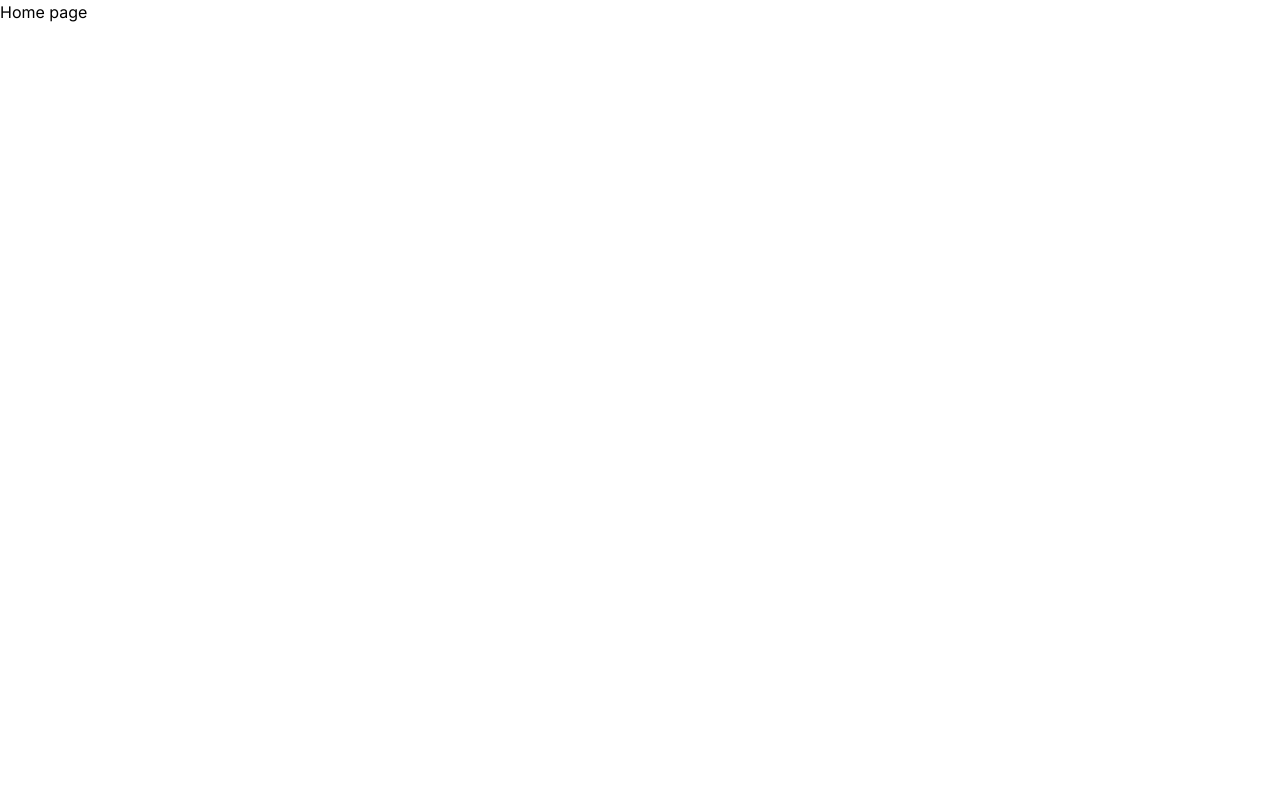
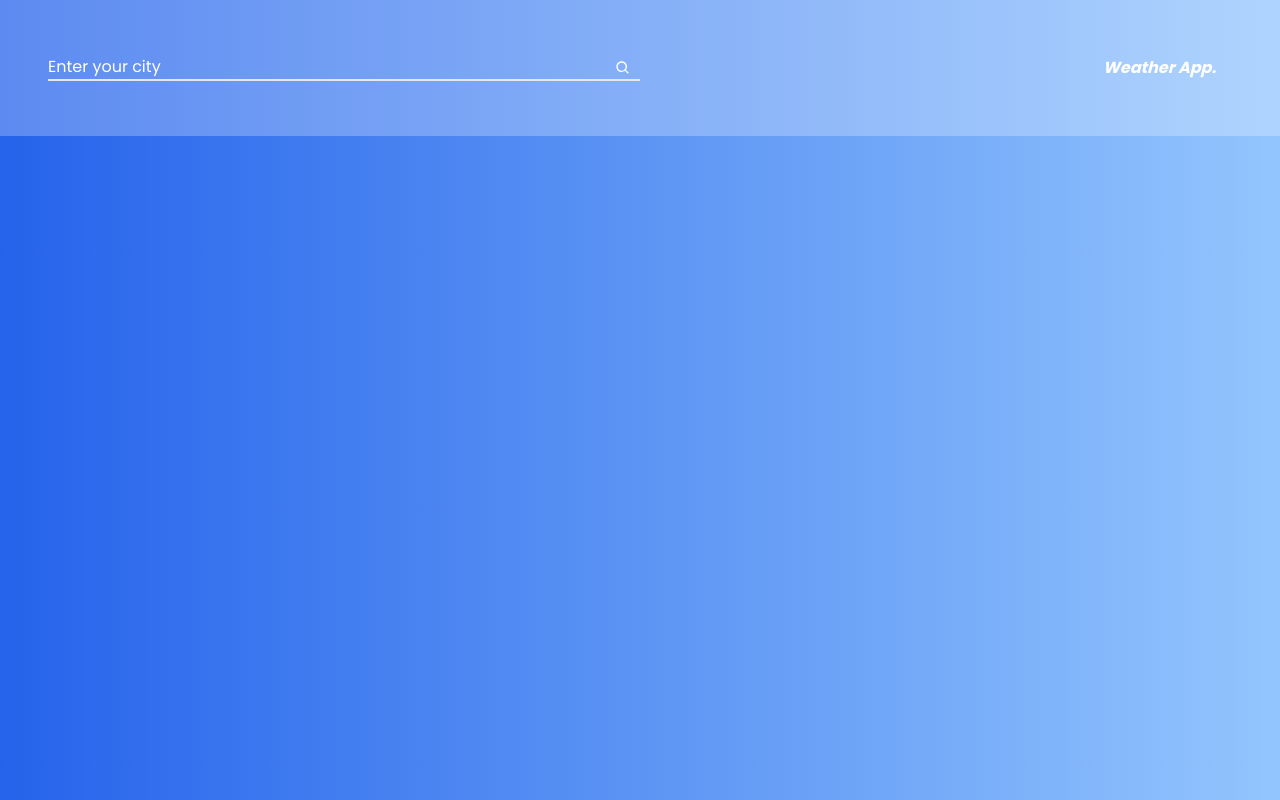
Before and after one commit to volodymyr-davydiuk/weather, a Next.js app: page / in a window 1280 px wide. Built offline with nearby package versions, Linux system fonts and the light colour scheme.

Commit message:
Added header styles.

```diff
--- /dev/null
+++ b/app/component/Input.tsx
@@ -0,0 +1,20 @@
+"use client"
+
+import {BiSearch} from 'react-icons/bi';
+
+const Input = () => {
+  return (
+    <form className="flex items-center md:w-2/4 w-full order-2 md:order-1">
+      <input
+        type="text"
+        placeholder="Enter your city"
+        className="w-full bg-transparent border-b-2 placeholder-white outline-none text-white"
+      />
+      <div className="ml-[-25px] text-white cursor-pointer">
+        <BiSearch />
+      </div>
+    </form>
+  );
+};
+
+export default Input;
--- a/app/layout.tsx
+++ b/app/layout.tsx
@@ -1,13 +1,17 @@
 import type { Metadata } from "next";
-import { Inter } from "next/font/google";
 import "./globals.css";
-
-const inter = Inter({ subsets: ["latin"] });
+import { Poppins } from 'next/font/google';
 
 export const metadata: Metadata = {
   title: "Weather",
   description: "Actual weather in your city.",
 };
+
+const poppins = Poppins({
+  subsets: ["latin"],
+  weight: ["400", "500", "700"],
+  style: ["normal", "italic"]
+})
 
 export default function RootLayout({
   children,
@@ -16,7 +20,7 @@ export default function RootLayout({
 }>) {
   return (
     <html lang="en">
-      <body className={inter.className}>{children}</body>
+      <body className={poppins.className}>{children}</body>
     </html>
   );
 }
--- a/app/page.tsx
+++ b/app/page.tsx
@@ -1,9 +1,17 @@
 "use client"
+
+import Input from './component/Input';
 
 const Home = () => {
   return (
-    <div>
-      Home page
+    <div className="bg-cover bg-gradient-to-r from-blue-600 to-blue-300 h-screen">
+      <div className="bg-white/25 w-full h-fit flex flex-col">
+        {/*Header*/}
+        <div className="flex flex-col md:flex-row justify-between items-center p-12">
+          <Input/>
+          <h1 className="mb-8 md:mb-0 order-1 text-white py-2 px-4 rounded-xl italic font-bold">Weather App.</h1>
+        </div>
+      </div>
     </div>
   );
 };
```
Also changed, not shown: package.json (+5 -4 lines), 2 other files (tests, documents, lock files or other folders).
